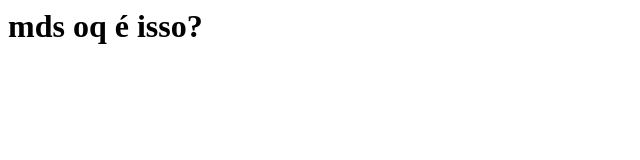
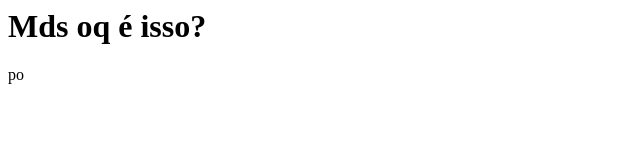
Before and after one commit to Tiaguinho978/Primeiro-repositorio, a plain HTML site: page index.html in a window 1280 px wide. Shown: the full height of the page, 0-640 px from the left. Drawn offline with Linux system fonts and the light colour scheme.

Commit message:
Update index.html

```diff
--- a/index.html
+++ b/index.html
@@ -1 +1,2 @@
-<h1>mds oq é isso? </h1>
+<h1> Mds oq é isso? </h1>
+<ph> po <ph>
```
